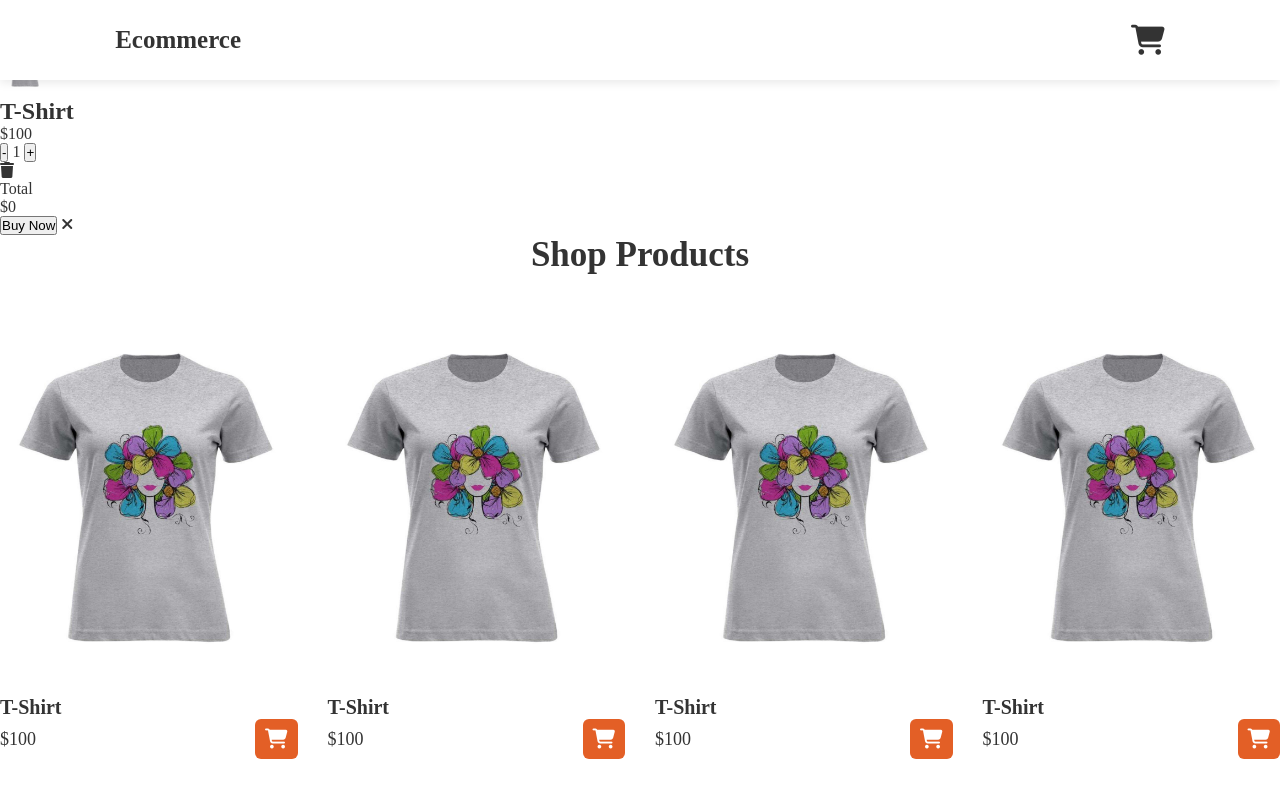
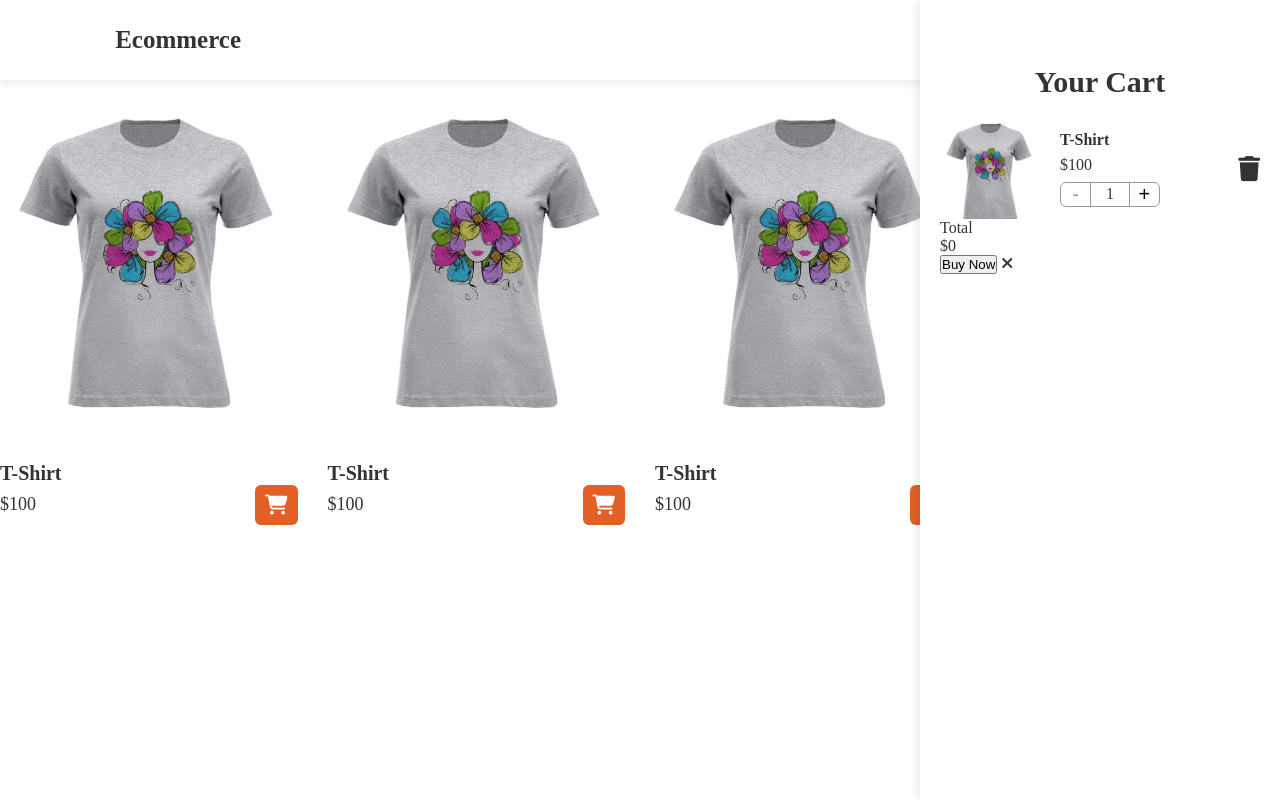
Before and after one commit to Zeynab-jalalian/Shopping-Cart, a plain HTML site: page index.html in a window 1280 px wide. Drawn offline with Linux system fonts and the light colour scheme.

Commit message:
cart style

```diff
--- a/index.html
+++ b/index.html
@@ -21,7 +21,7 @@
         <h2 class="cart-title">Your Cart</h2>
         <div class="cart-content">
             <div class="cart-box">
-                <img src="img/p1.jpg" class="cart-img" width="50">
+                <img src="img/p1.jpg" class="cart-img">
                 <div class="cart-detail">
                     <h2 class="cart-product-title">T-Shirt</h2>
                     <span class="cart-price">$100</span>
--- a/style.css
+++ b/style.css
@@ -93,3 +93,74 @@ header{
     color: #fff;
     cursor: pointer;
 }
+
+
+.cart{
+    position: fixed;
+    top: 0;
+    right: 0;
+    width: 360px;
+    height: 100%;
+    background: #fff;
+    box-shadow: -2px 0 10px rgba(0,0,0,0.1);
+    padding: 65px 20px 40px;
+    z-index: 100;
+    overflow: auto;
+}
+.cart-title{
+    text-align: center;
+    font-size: 30px;
+}
+.cart .cart-box{
+    display: flex;
+    align-items: center;
+    margin-top: 20px;
+}
+.cart-box img{
+    width: 100px;
+    height: 100px;
+    border-radius: 6px;
+    object-fit: cover;
+    margin-right: 20px;
+}
+.cart-detail{
+    display: grid;
+    gap:8px;
+    margin-right: auto;
+}
+.cart-product-title{
+    font-size: 16px;
+    line-height: 1;
+}
+.cart-price{
+    font-weight: 500;
+}
+.cart-quantity{
+    display: flex;
+    width: 100px;
+    border: 1px solid #999;
+    border-radius: 6px;
+}
+.cart-quantity button{
+    background: transparent;
+    width: 30px;
+    border: none;
+    font-size: 20px;
+    cursor: pointer;
+}
+.cart-quantity #decrement{
+    color: #999;
+}
+.cart-quantity .number{
+    display: flex;
+    justify-content: center;
+    align-items: center;
+    width: 40px;
+    border-left: 1px solid #999;
+    border-right:1px solid #999;
+    cursor: default;
+}
+.cart-remove{
+    cursor: pointer;
+    font-size: 25px;
+}
```
